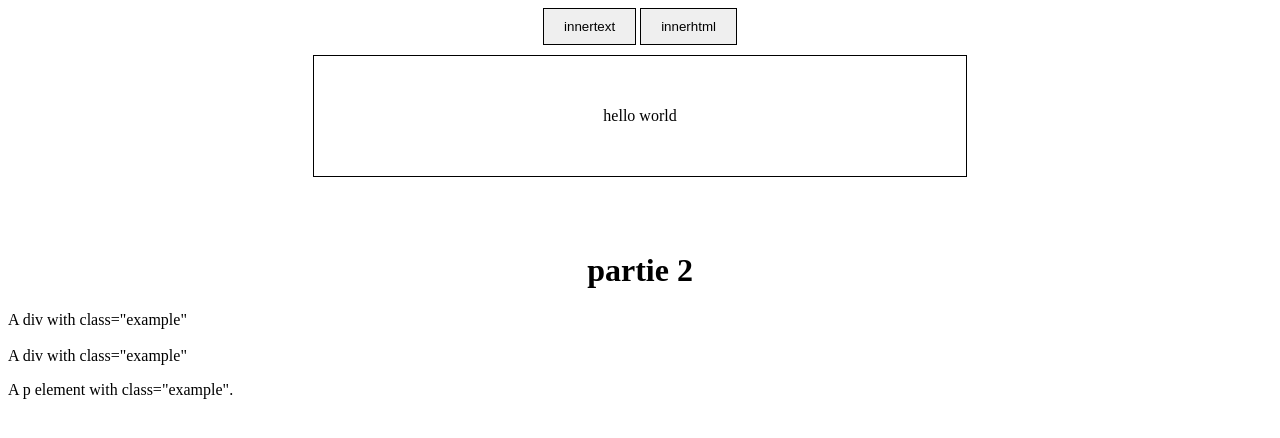
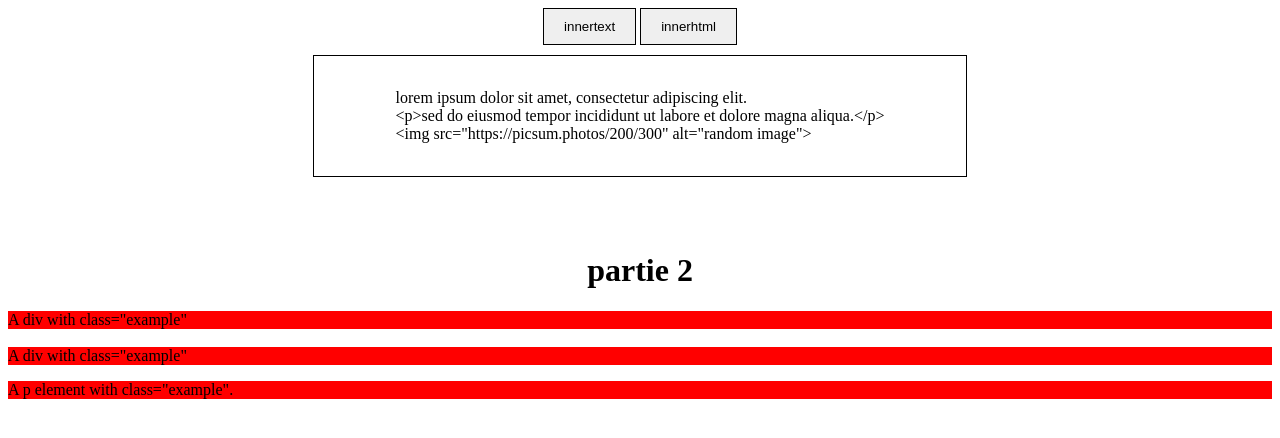
Before and after one commit to meriambs/DOM_WORKSHOP, a plain HTML site: page innertextvshtml1.html in a window 1280 px wide. Both pictures are taken after a click on the button "innertext". Drawn offline with Linux system fonts and the light colour scheme.

Commit message:
ajout main2.js

```diff
--- a/innertextvshtml1.html
+++ b/innertextvshtml1.html
@@ -39,6 +39,6 @@
         A p element with class="example".
         </p>
 
-    <!-- <script src="./main2.js"></script> -->
+    <script src="./main2.js"></script>
 </body>
 </html>
--- /dev/null
+++ b/main2.js
@@ -0,0 +1,37 @@
+var btntext= document.querySelector(".innertext");
+var btnhtml = document.querySelector(".innerhtml");
+var content = document.querySelector(".content");
+
+console.log(content);
+console.log(btntext);
+console.log(btnhtml);
+
+let mystring = `lorem ipsum dolor sit amet, consectetur adipiscing elit.
+<p>sed do eiusmod tempor incididunt ut labore et dolore magna aliqua.</p>
+<img src="https://picsum.photos/200/300" alt="random image">`
+
+btntext.addEventListener('click',()=>{
+    content.innerText = mystring;
+})
+
+
+btnhtml.addEventListener('click',()=>{
+    content.innerHTML = mystring;
+})
+
+// const collection = document.querySelector(".example");
+// collection.style.backgroundColor = "red";
+
+// console.log('collection',collection);
+
+// ici our le cas ou nous voulons juste la 1ere ligne de la collection
+
+// const collection = document.querySelector(".example");
+// collection.style.backgroundColor = "red";
+
+
+const nodeList = document.querySelectorAll(".example");
+for (let i = 0; i < nodeList.length; i++) {
+  nodeList[i].style.backgroundColor = "red";
+}
+console.log('nodeList',nodeList);
```
